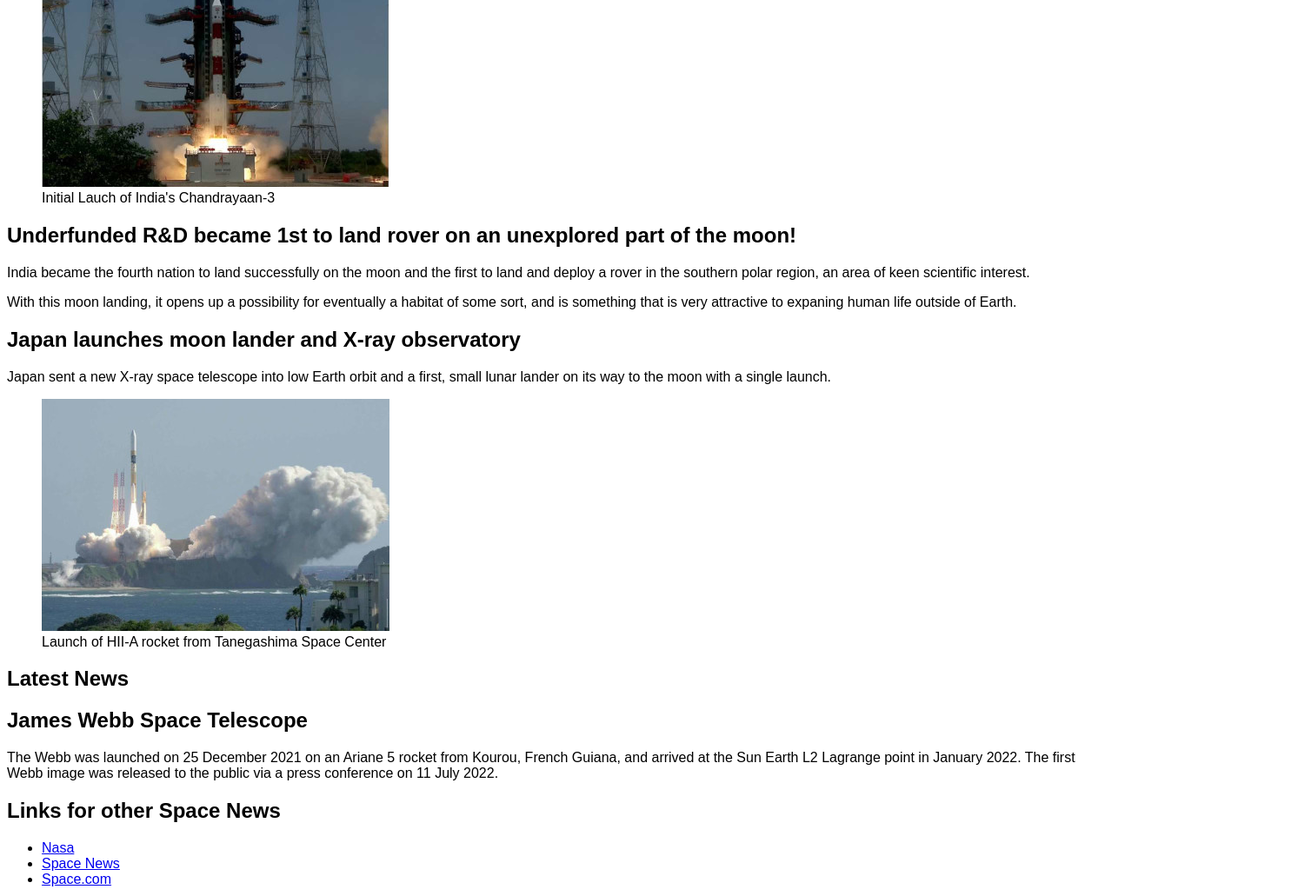
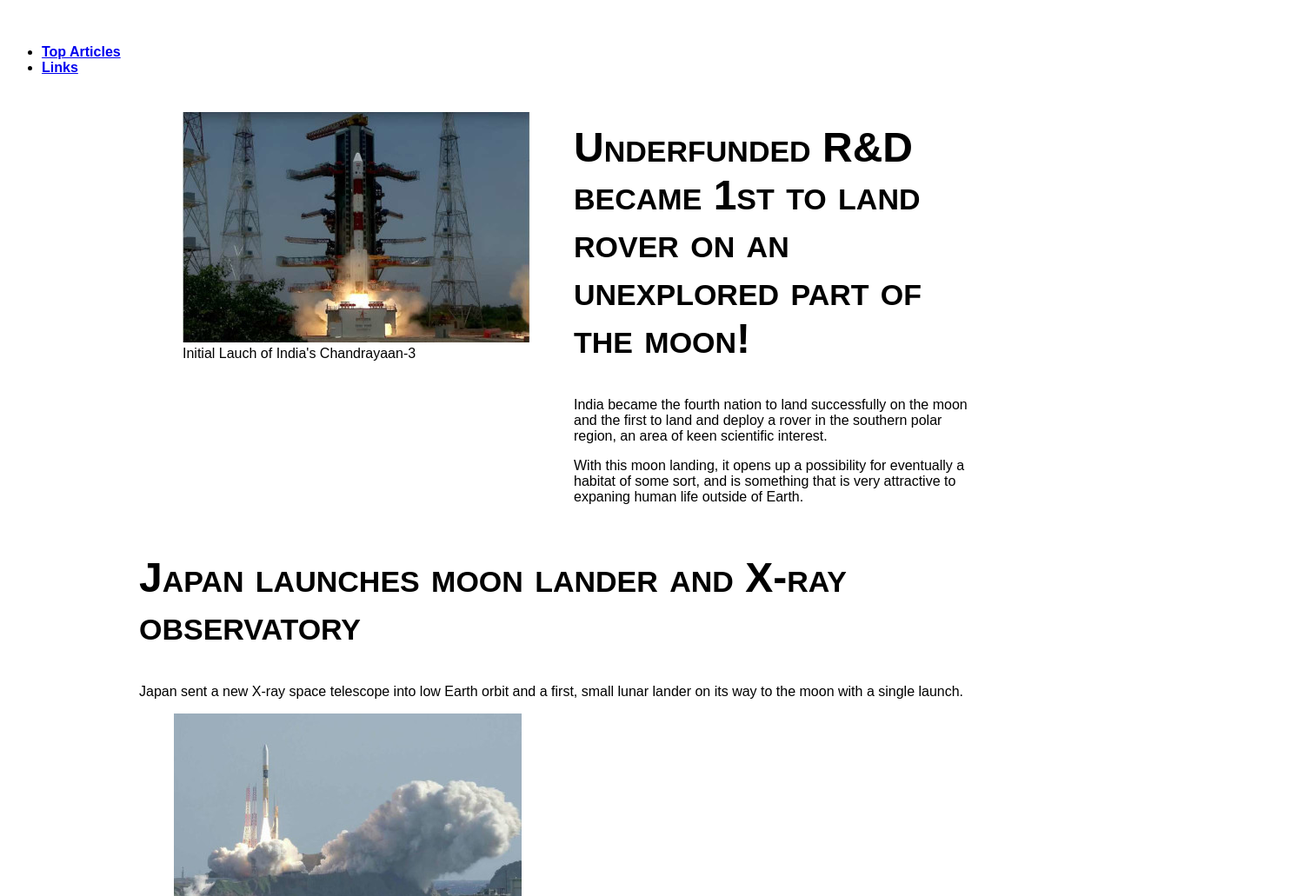
Before and after one commit to jxbang94/Space, a plain HTML site: page index.html in a window 1280 px wide. Shown: the part 461-1492 px from the top of the page at 87% size, 1508 px wide, since content can reach past the window. Drawn offline with Linux system fonts and the light colour scheme.

Commit message:
added CSS

```diff
--- a/css/mystyle.css
+++ b/css/mystyle.css
@@ -1,3 +1,35 @@
 body {
     font-family: Arial, sans-serif;
 }
+
+h1 {
+    font-size: 6em;
+    font-variant: small-caps;
+}
+
+h2 {
+    font-size: 3em;
+    font-variant: small-caps;
+}
+
+.bold {
+    font-weight: bold;
+}
+
+header img {
+    width: 100%;
+}
+
+.container {
+    max-width: 960px;
+    margin: 0 auto 50px auto;
+}
+
+.activity-row {
+    display: flex;
+    margin-bottom: 20px;
+}
+
+.activity-col {
+    padding: 10px;
+}
--- a/index.html
+++ b/index.html
@@ -4,7 +4,7 @@
 <head>
     <meta charset="utf-8">
     <title>Space Exploration & Astronomy</title>
-    <link rel="stylesheet" href="/css/mystyle.css">
+    <link rel="stylesheet" href="css/mystyle.css">
 </head>
 
 <body>
@@ -13,21 +13,23 @@
         <h1>Space Exploration & Astronomy</h1>
         <nav>
             <ul>
-                <li><a href="#top-articles">Top Articles</a></li>
-                <li><a href="#links">Links</a></li>
+                <li><a href="#top-articles"><span class="bold">Top Articles</span></a></li>
+                <li><a href="#links"><span class="bold">Links</span></a></li>
             </ul>
         </nav>
     </header>
 
     <main>
-        <section id="top-articles">
-            <article>
+        <section class="container" id="top-articles">
+            <article class="activity-row">
+                <div class="activity-col">
                 <figure>
                     <img src=img/spaceship-launching.jpg alt="Spaceship Launching">
                     <figcaption>Initial Lauch of India's Chandrayaan-3</figcaption>
                 </figure>
+                </div>
 
-
+                <div>
                 <h2>Underfunded R&D became 1st to land rover on an
                     unexplored part of the moon!
                 </h2>
@@ -44,6 +46,7 @@
                     of Earth.
                 </p>
             </article>
+                 </div>
 
             <article>
                 <h2>Japan launches moon lander and X-ray observatory</h2>
@@ -72,9 +75,9 @@
         <section id="links">
             <h1>Links for other Space News</h1>
             <ul>
-                <li><a href="https://www.nasa.gov/">Nasa</a></li>
-                <li><a href="https://spacenews.com/">Space News</a></li>
-                <li><a href="https://www.space.com/">Space.com</a></li>
+                <li><a href="https://www.nasa.gov/"><span class="bold">Nasa</span></a></li>
+                <li><a href="https://spacenews.com/"><span class="bold">Space News</span></a></li>
+                <li><a href="https://www.space.com/"><span class="bold">Space.com</span></a></li>
             </ul>
             <img src="img/nasa-logo.png" alt="Nasa Logo">
         </section>
@@ -85,11 +88,11 @@
         <p>We want to know more about your interest in space.</p>
 
         <form action="https://api.sheetmonkey.io/form/tuDJM67cMcUuvnVjVzPVXx" method="POST">
-            <label for="name">Name:</label><input id="name" type="text" name="visitor_name"
+            <label class="bold" for="name">Name:</label><input id="name" type="text" name="visitor_name"
                 placeholder="Write your name"><br></br>
-            <label for="email">Email:</label><input id="email" type="text" name="visitor_email"
+            <label class="bold" for="email">Email:</label><input id="email" type="text" name="visitor_email"
                 placeholder="Write your email"><br></br>
-            <label for="dob">Date of Birth:</label><input id="dob" name="visitor_dob"
+            <label class="bold" for="dob">Date of Birth:</label><input id="dob" name="visitor_dob"
                 placeholder="Write your Date of Birth"><br></br>
             <input type="submit" value="Submit">
         </form>
```
Also changed, not shown: img/header.jpg.
